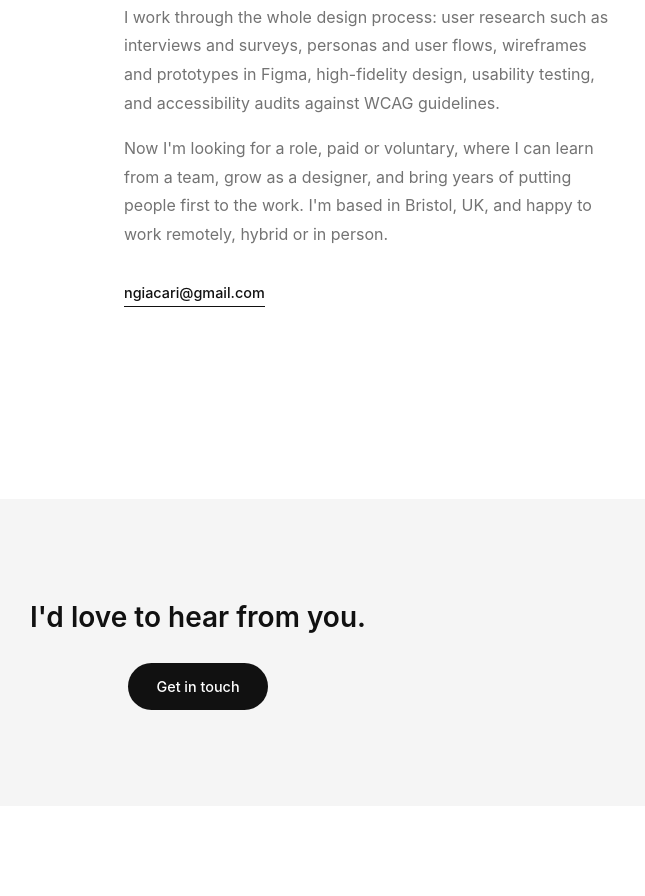
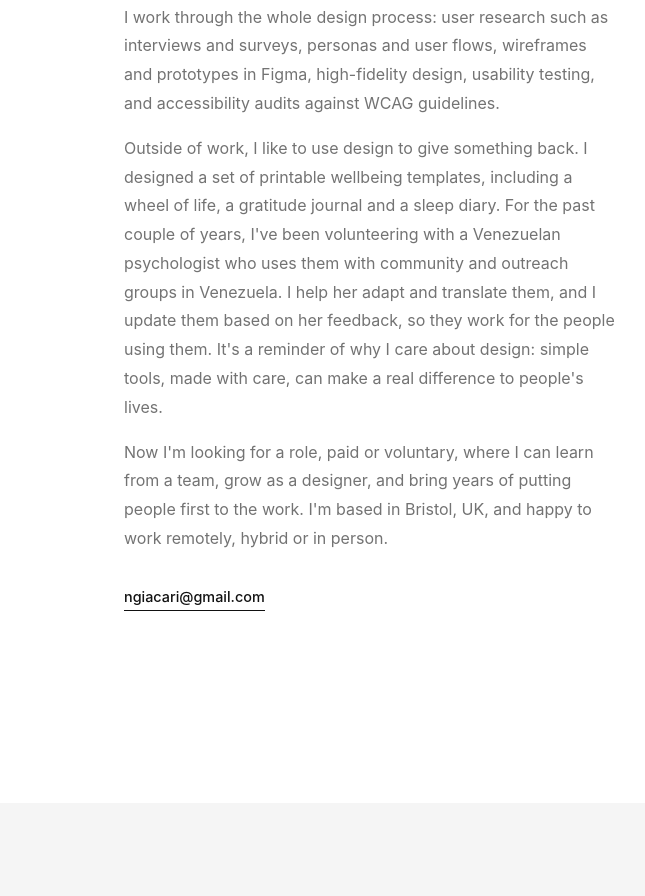
Before and after one commit to noegiacari/noegiacari.github.io, a plain HTML site: page about.html in a window 1280 px wide. Shown: the part 908-1804 px from the top of the page, without its empty margins (442-1087 px from the left). Before the commit the page ends 1714 px from the top, so only its background shows below. Drawn offline with Linux system fonts and the light colour scheme.

Commit message:
About: add community volunteering paragraph

```diff
--- a/about.html
+++ b/about.html
@@ -53,6 +53,15 @@
         design, usability testing, and accessibility audits against WCAG guidelines.
       </p>
       <p>
+        Outside of work, I like to use design to give something back. I designed a set of
+        printable wellbeing templates, including a wheel of life, a gratitude journal and a
+        sleep diary. For the past couple of years, I've been volunteering with a Venezuelan
+        psychologist who uses them with community and outreach groups in Venezuela. I help
+        her adapt and translate them, and I update them based on her feedback, so they work
+        for the people using them. It's a reminder of why I care about design: simple tools,
+        made with care, can make a real difference to people's lives.
+      </p>
+      <p>
         Now I'm looking for a role, paid or voluntary, where I can learn from a team, grow
         as a designer, and bring years of putting people first to the work. I'm based in
         Bristol, UK, and happy to work remotely, hybrid or in person.
```
Also changed, not shown: 1 other file.
